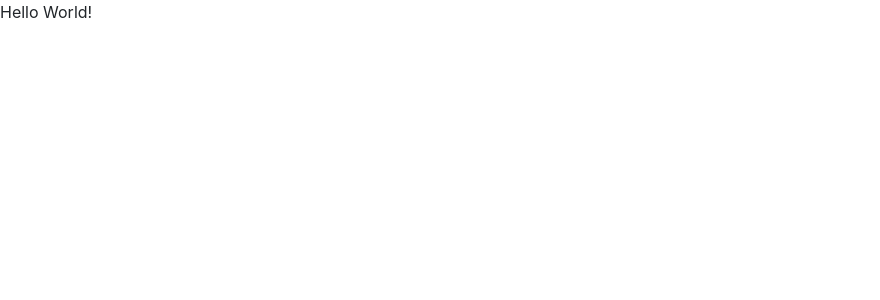
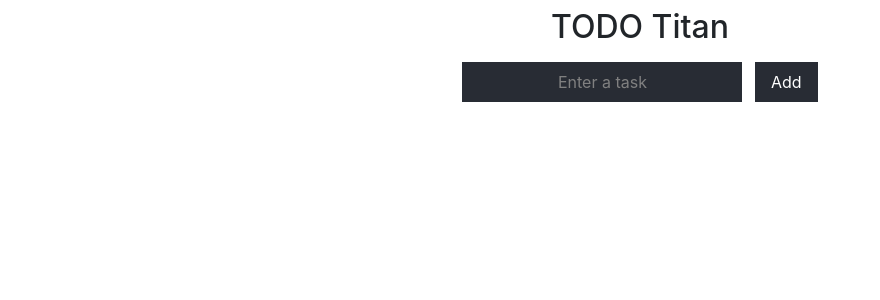
Before and after one commit to LegendaryAKx3/TODO-Titan, a Flask app: page / in a window 1280 px wide. Before the commit the part shown is almost empty. Shown: the top 300 px of the page, without its empty margins (0-880 px from the left). Run offline with Flask 3, Linux system fonts and the light colour scheme.

Commit message:
Merge: layout

```diff
--- a/app.py
+++ b/app.py
@@ -1,7 +1,13 @@
-from flask import Flask, render_template
+from flask import Flask, render_template, request
 
 app = Flask(__name__)
+
 
 @app.route("/")
 def hello_world():
     return render_template("index.html")
+
+
+@app.route("/create", methods=["POST"])
+def create():
+    return render_template("task_success.html", name=request.args.get("name", "world"))
--- a/static/main.css
+++ b/static/main.css
@@ -12,6 +12,7 @@ code {
         monospace;
 }
 
+
 .App {
     text-align: center;
 }
@@ -19,6 +20,59 @@ code {
 .App-logo {
     height: 40vmin;
     pointer-events: none;
+}
+
+#add {
+    background-color: #282c34;
+    border: none;
+    color: white;
+    padding: 0.5rem 1rem;
+    text-align: center;
+    text-decoration: none;
+    display: inline-block;
+    font-size: 1rem;
+    margin: 0.5rem 0.25rem;
+    cursor: pointer;
+}
+
+.todo-home {
+    display: flex;
+    flex-direction: column;
+    align-items: center;
+    justify-content: center;
+}
+
+h1 {
+    font-size: 2rem;
+    margin: 0.5rem 0.25rem;
+    justify-content: center;
+    text-align: center;
+
+}
+
+::placeholder {
+    color: grey;
+}
+
+#enter {
+    background-color: #282c34;
+    border: none;
+    color: white;
+    padding: 0.5rem 1rem;
+    text-align: center;
+    text-decoration: none;
+    display: inline-block;
+    font-size: 1rem;
+    margin: 0.5rem 0.25rem;
+    cursor: pointer;
+}
+
+.form-create {
+    display: flex;
+    flex-direction: column;
+    align-items: center;
+    justify-content: center;
+
 }
 
 .App-header {
@@ -36,10 +90,6 @@ code {
     color: #61dafb;
 }
 
-.heart {
-    color: #ff0000;
-}
-
 .small {
     font-size: 0.75rem;
 }
--- a/templates/index.html
+++ b/templates/index.html
@@ -1,9 +1,33 @@
 {% extends "layout.html" %}
 
 {% block title %}
-    Home
+Home
 {% endblock %}
 
 {% block body %}
-<p>Hello World!</p>
+<div class="todo-home">
+    <h1>TODO Titan</h1>
+    <div class="form-create">
+        <form action="/create" method="post">
+            <input autocomplete="off" name="task" id="enter" placeholder="Enter a task">
+            <button type="submit" id="add">Add</button>
+        </form>
+    </div>
+
+
+    <ul> <!--TODO: order settings (date added, date due, custom)-->
+        {% for task in tasks %}
+        <form action="/update" method="post">
+            <input type="hidden" name="id" value="{{ task.id }}">
+            <input name="task" value="{{ task.task }}">
+            <button type="submit">Update</button>
+        </form>
+        <form action="/delete" method="post">
+            <input type="hidden" name="id" value="{{ task.id }}">
+            <button type="submit">Delete</button>
+        </form>
+        </li>
+        {% endfor %}
+    </ul>
+</div>
 {% endblock %}
--- /dev/null
+++ b/templates/task_success.html
@@ -0,0 +1,5 @@
+{% extends "layout.html" %}
+
+{% block body %}
+Something is happening!
+{% endblock %}
```
Also changed, not shown: templates/layout.html (+5 -2 lines), .devcontainer/devcontainer.json, README.md.
